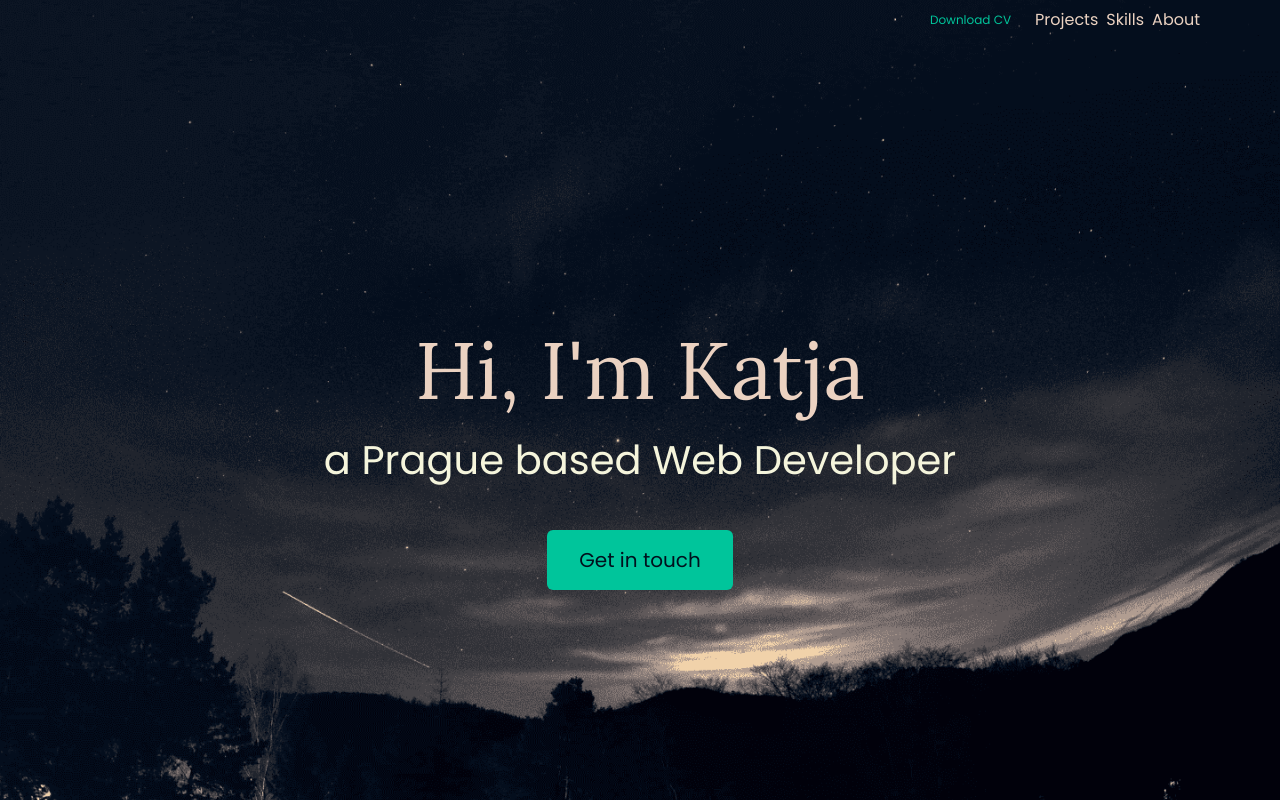
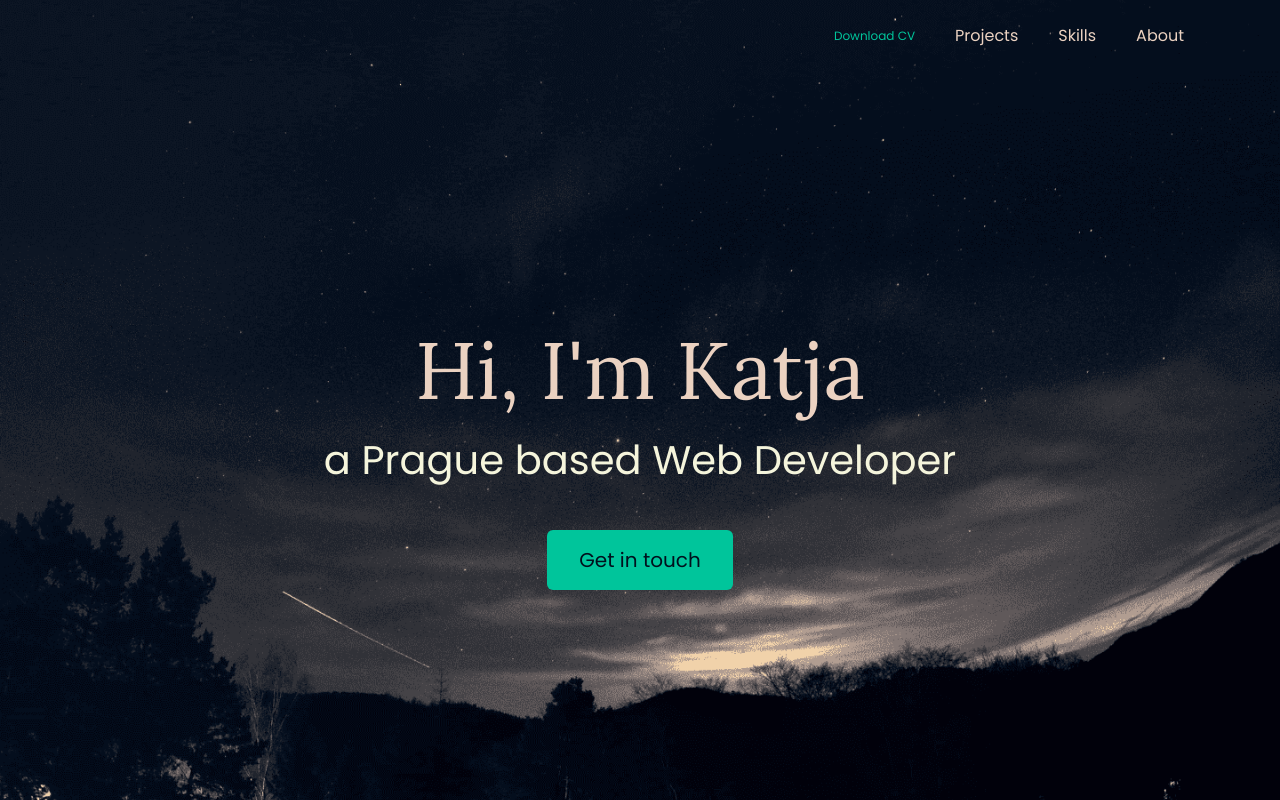
Before and after one commit to queuing4oranges/portfolio, a React (Create React App) app: page / in a window 1280 px wide. Shown: the top 800 px of the page. Built offline with nearby package versions, Linux system fonts and the light colour scheme; a web font is replaced by a local one.

Commit message:
Adding margin for desktop

```diff
--- a/src/components/Navbar/Navbar.js
+++ b/src/components/Navbar/Navbar.js
@@ -66,7 +66,7 @@ const Navbar = () => {
 					</button>
 				</div>
 				{/* Show menu on toggle */}
-				<div className={`nav-content md:flex
+				<div className={`nav-content md:flex md:mt-4
 					${isOpen ? 'flex-col w-full md:flex-row bg-dark rounded-md' : 'hidden'}
 					${!isWindowSizeSmall && isAnimated ? 'animated' : '' }
 				`}>
@@ -102,7 +102,7 @@ const Navbar = () => {
 							spy={true}
 							title={isAnimated ? link.label : ""}
 							activeClass="active"
-							className={`flex items-center ml-2 py-2 hover:text-accent ${isOpen ? "text-xl ml-0 px-3" : "" }`}
+							className={`flex items-center ml-2 py-2 md:px-4 hover:text-accent ${isOpen ? "text-xl ml-0 px-3" : "" }`}
 							onClick={() => setIsOpen(false)}>
 								{link.label}
 						</Link>
```
